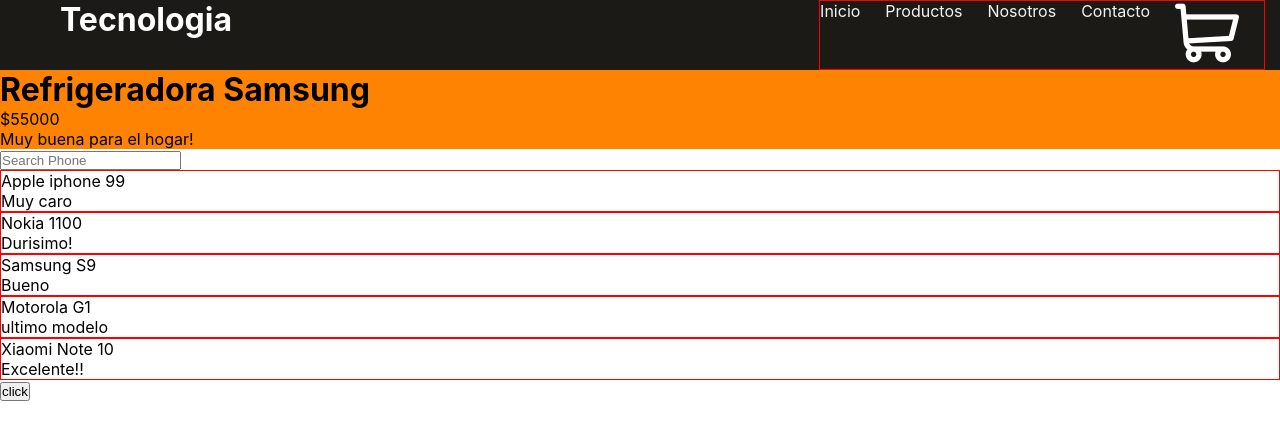
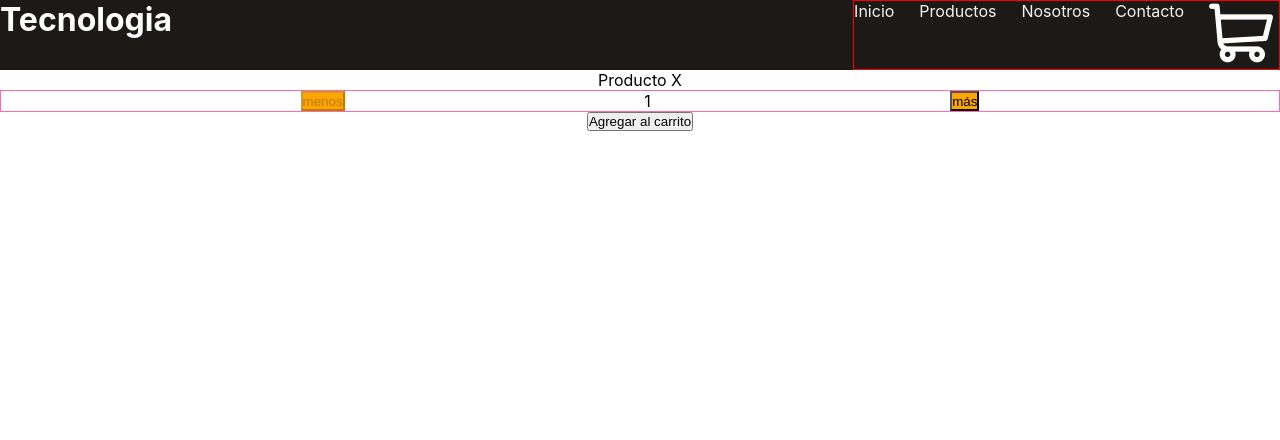
Before and after one commit to miru-porto/tecnologia_portocarrero, a React (Create React App) app: page / in a window 1280 px wide. Shown: the top 440 px of the page. Built offline with nearby package versions, Linux system fonts and the light colour scheme.

Commit message:
desafio clase 5 React

```diff
--- a/src/App.js
+++ b/src/App.js
@@ -6,8 +6,8 @@
 function App() {
     return ( <>
          <Navbar />
-         <ItemListContainer greeting="Refrigeradora Samsung" />
-         <ItemCount />
+         {/*<ItemListContainer greeting="Refrigeradora Samsung" />*/}
+         <ItemCount stock={5} initial={1}/>
          </>
 
     );
--- a/src/components/ItemCount/index.js
+++ b/src/components/ItemCount/index.js
@@ -1,11 +1,29 @@
+import './styles.css';
 import { useState } from 'react';
 
-const ItemCount = () => {
-    const [count, setCount] = useState(0);
+const ItemCount = ({stock, initial, onAdd}) => {
+    const [count, setCount] = useState(initial);
+
+    const resta = () => {
+        if (count > 0){
+         setCount(count - 1);
+        }
+    }
+    const suma = () => {
+        if (count < stock){
+            setCount(count + 1);
+        }
+    }
 
     return (
-        <div>
-            <button>click</button>
+        <div className="">
+            <p className="carNombre">Producto X</p>
+            <div className="carHorizonal">
+                <button className="carBtns" onClick={resta} disabled={count <= initial}>menos</button>
+                <p>{count}</p>
+                <button className="carBtns" onClick={suma} disabled={count >= stock}>más</button>
+            </div>
+            <button className="carBtnAgregar" onClick={onAdd}>Agregar al carrito</button>
         </div>
     );
 }
--- /dev/null
+++ b/src/components/ItemCount/styles.css
@@ -0,0 +1,18 @@
+.carNombre{
+    text-align: center;
+}
+
+.carHorizonal{
+    border: 1px solid hotpink;
+    display: flex;
+    flex-flow: row wrap;
+    justify-content: space-evenly;
+}
+.carBtnAgregar{
+    display: flex;
+    margin: 0 auto;
+}
+
+.carBtns{
+    background-color: orange;
+}
--- a/src/components/ItemListContainer/index.js
+++ b/src/components/ItemListContainer/index.js
@@ -1,5 +1,5 @@
 import './style.css';
-import { useState } from 'react';
+import { useEffect, useState } from 'react';
 
 const ItemListContainer = ({greeting}) => {
     const [filter, setFilter] = useState('')
@@ -36,6 +36,16 @@
         }]
         )
 
+    const[filteredProducts, setFilteredProducts] = useState(products)
+
+    useEffect(( )=> {
+            const newFilteredProducts = products.filter((products) =>
+            products.madeBy.toLowerCase().includes(filter.toLowerCase())
+
+            )
+            setFilteredProducts(newFilteredProducts)
+        }, [filter])
+
     console.log('filter =>', filter);
 
     return( <>
@@ -45,9 +55,15 @@
             <p> Muy buena para el hogar!</p>
         </div>
 
-        <input type='text' placeholder='Search Phone' value={filter} onChange={(e) => setFilter(e.target.value)} />
+        <input
+        type='text'
+        placeholder='Search Phone'
+        value={filter}
+        onChange={(e) => setFilter(e.target.value)}
+        />
+
         <div>
-            {products.map((product) =>(
+            {filteredProducts.map((product) =>(
                         <div className="bordesProductos">
                             <p>{`${product.madeBy} ${product.name}`}</p>
                             <p>{product.description}</p>
--- a/src/components/Navbar/index.js
+++ b/src/components/Navbar/index.js
@@ -13,7 +13,7 @@
                         <li>Productos</li>
                         <li>Nosotros</li>
                         <li>Contacto</li>
-                        <li> <CartWidget/> </li>
+                        <li className="navbarImg"> <CartWidget/> </li>
                 </ul>
             </nav>
         </div>
--- a/src/components/Navbar/style.css
+++ b/src/components/Navbar/style.css
@@ -6,8 +6,18 @@
 .header{
     background-color: #1b1a17;}
 
+
+.granNavbar{
+    display: flex;
+    flex-flow: row wrap;
+    justify-content: space-between;
+
+}
+.granNavbar h1{
+    color: rgb(255, 255, 255);
+}
+
 .navbar{
-
     display: flex;
     flex-flow: row wrap;
     justify-content: space-between;
@@ -18,13 +28,7 @@
     margin-right: 25px;
     color: rgb(248, 241, 241);
 }
-.granNavbar{
-    display: flex;
-    flex-flow: row wrap;
-    justify-content: space-between;
-    margin: 0px 15px 0px 60px;
 
+.navbarImg{
+    max-width: 45px;
 }
-.granNavbar h1{
-    color: rgb(255, 255, 255);
-}
```
